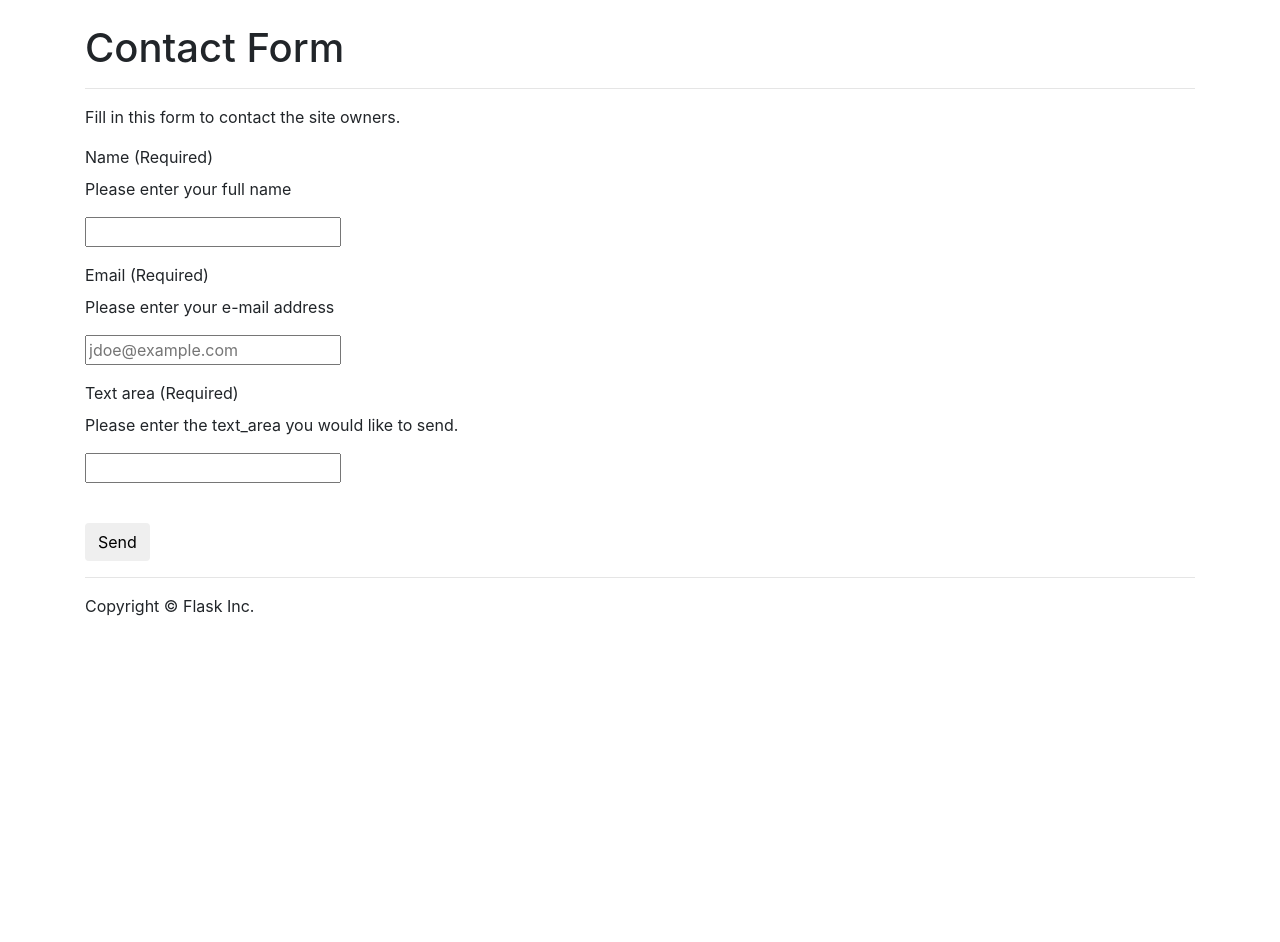
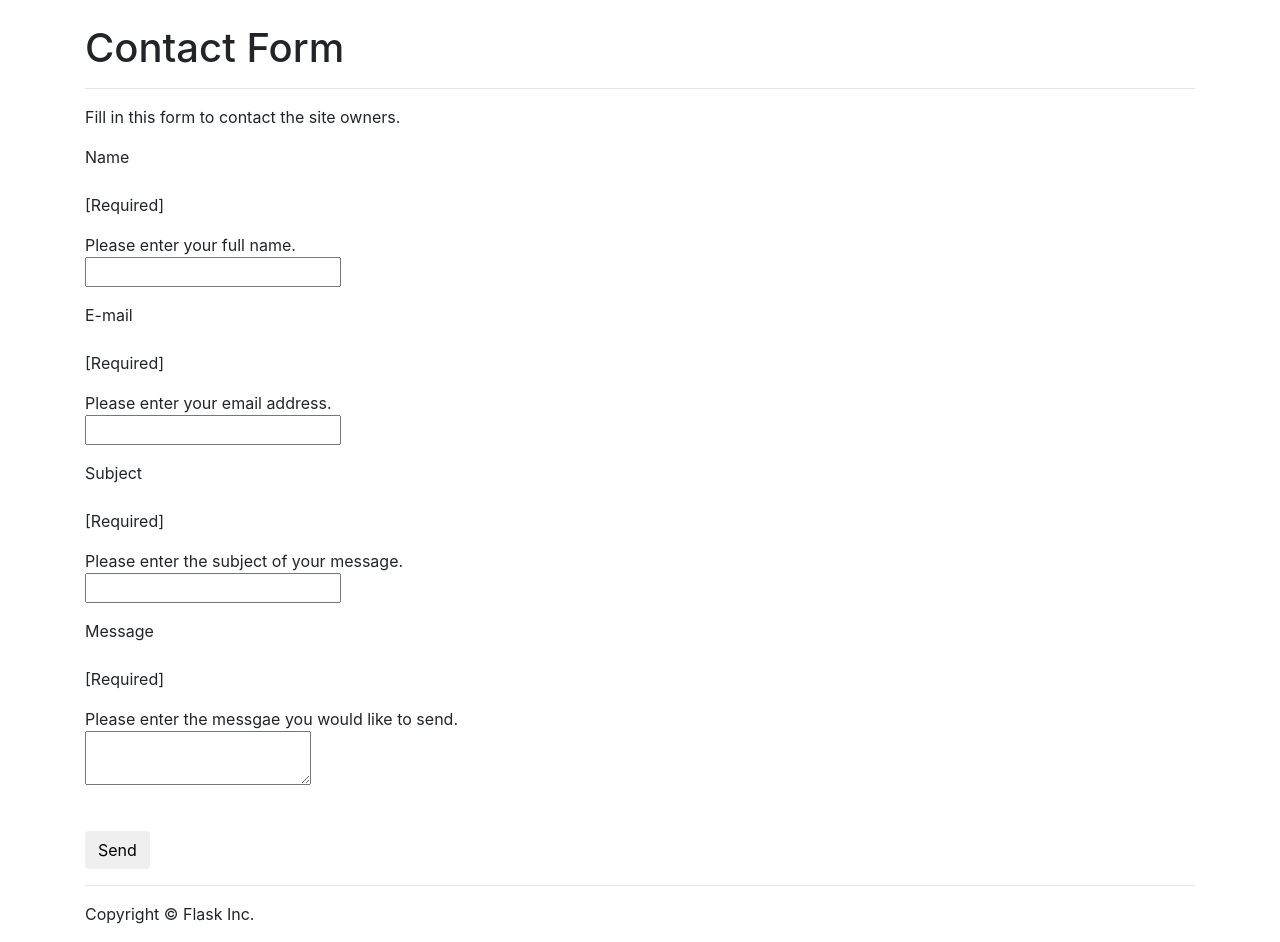
Before and after one commit to S-TJones/info3180-lab3, a Flask app: template app/templates/contact.html in a window 1280 px wide. Shown: the part 56-998 px from the top of the page. Before the commit the page ends 672 px from the top, so only its background shows below. Run offline with Flask 2, Linux system fonts and the light colour scheme; the template is opened without the code that fills it: values that come from a table or form of the project are taken from there, others are empty; form fields are guessed from the names that the template uses; some libraries are stand-ins or nearby versions.

Commit message:
Updated the requirements

```diff
--- a/app/__init__.py
+++ b/app/__init__.py
@@ -1,4 +1,5 @@
 from flask import Flask
+
 # Additional Imports
 from flask_mail import Mail
 from .config import Config
--- a/app/forms.py
+++ b/app/forms.py
@@ -1,18 +1,17 @@
 
 # Imports
 from flask_wtf import FlaskForm
-from wtforms import StringField
-from wtforms.validators import DataRequired,Email
-from wtforms.widgets import TextArea
+from wtforms import StringField, TextAreaField
+from wtforms.validators import DataRequired, Email
 
 # Contact Class
-class ContactForm:
+class ContactForm(FlaskForm):
     """
     It represents your form using the various field types and validators available to you
     in Flask-WTF.
     """
 
-    name = StringField('Name',validators=[DataRequired()])
-    email = StringField('E-mail', validators=[DataRequired(), Email()])
-    subject = StringField('Subject', validators=[DataRequired()])
-    text_area = StringField('Message', widget=TextArea(), validators=[DataRequired()])
+    name = StringField('Name', validators=[DataRequired()], description="Please enter your full name.")
+    email = StringField('E-mail', validators=[DataRequired(), Email()], description="Please enter your email address.")
+    subject = StringField('Subject', validators=[DataRequired()], description="Please enter the subject of your message.")
+    text_area = TextAreaField('Message', validators=[DataRequired()], description="Please enter the messgae you would like to send.")
--- a/app/templates/contact.html
+++ b/app/templates/contact.html
@@ -8,23 +8,20 @@
 <form action="{{ url_for('contact') }}" method="post">
     {{ form.csrf_token }}
 
-    <div class="form-group">
-       {{ form.name.label(class="title") }} (Required)
-       <p>Please enter your full name</p>
-       {{ form.name(class="name") }}
-    </div>
-
-    <div class="form-group">
-        {{ form.email.label(class="title")}} (Required)
-        <p>Please enter your e-mail address</p>
-        {{ form.email(class="email", placeholder="jdoe@example.com") }}
-    </div>
-
-    <div class="form-group">
-        {{ form.text_area.label(class="title")}} (Required)
-        <p>Please enter the text_area you would like to send.</p>
-        {{ form.text_area(class="text_area") }}
-    </div>
+    {% for input in form if input.widget.input_type != 'hidden' %}
+        <div class="field">
+            <p>
+                <div class="title">
+                    <p class="head">{{ input.label }}</p>
+                    {% if input.flags.required %}
+                        <p class="require">[Required]</p>
+                    {% endif %}
+                </div>
+                {{ input.description }} <br>
+                {{ input }}
+            </p>
+        </div>
+    {% endfor %}
 
     <br>
 
--- a/app/views.py
+++ b/app/views.py
@@ -27,15 +27,15 @@ def home():
 @app.route('/about/')
 def about():
     """Render the website's about page."""
-    return render_template('about.html', name="Mary Jane")
+    return render_template('about.html', name="S~Jones")
 
 
-@app.route('/contact/')
+@app.route('/contact/', methods=['GET', 'POST'])
 def contact():
     """Render the website's contact page."""
 
     # check that if a POST request is made and that you validate the user input on submit.
-    the_form = Contactthe_form()
+    the_form = ContactForm()
     if request.method == "POST":
         if the_form.validate_on_submit():
             name = the_form.name.data
@@ -50,9 +50,9 @@ def contact():
 
             flash("Form sucessfully completed!", "success")
             return redirect(url_for('home'))
-
-        flash("Please fill out all fields appropriately.")
-        flash_errors(the_form)
+        else:
+            flash("Please fill out all fields appropriately.")
+            flash_errors(the_form)
 
     return render_template('contact.html', form=the_form)
 
```
Also changed, not shown: app/config.py (+6 -1 lines), requirements.txt (+7 -0 lines), 2 other files.
